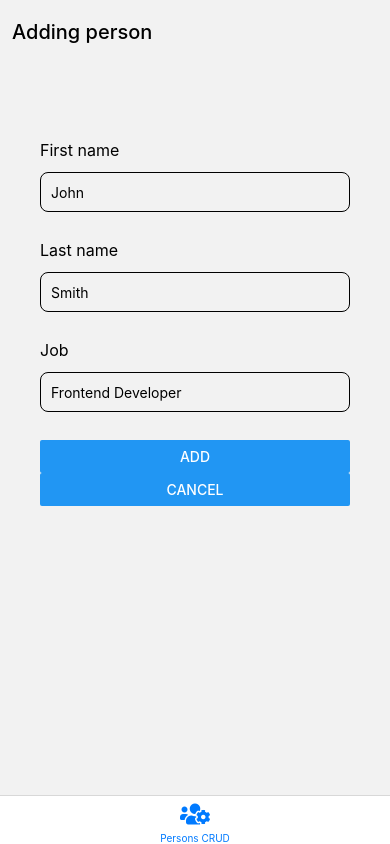
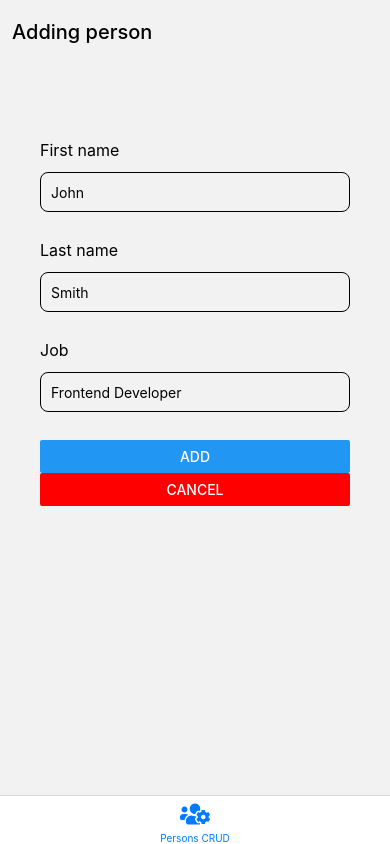
Before and after one commit to juancmandev/native-crud, a React Native app: screen / in a window 390 px wide. Both pictures are taken after a click on the button "ADD PERSON". Built offline with nearby package versions, Linux system fonts and the light colour scheme; no server answers; the database is empty.

Commit message:
cancel color red

```diff
--- a/src/screens/AddPerson.jsx
+++ b/src/screens/AddPerson.jsx
@@ -112,7 +112,7 @@ const AddPerson = (props) => {
         onChangeText={(text) => formik.setFieldValue('job', text)}
       />
       <Button title='Add' onPress={formik.handleSubmit} />
-      <Button title='Cancel' onPress={navigation.goBack} />
+      <Button color='red' title='Cancel' onPress={navigation.goBack} />
     </View>
   );
 };
```
